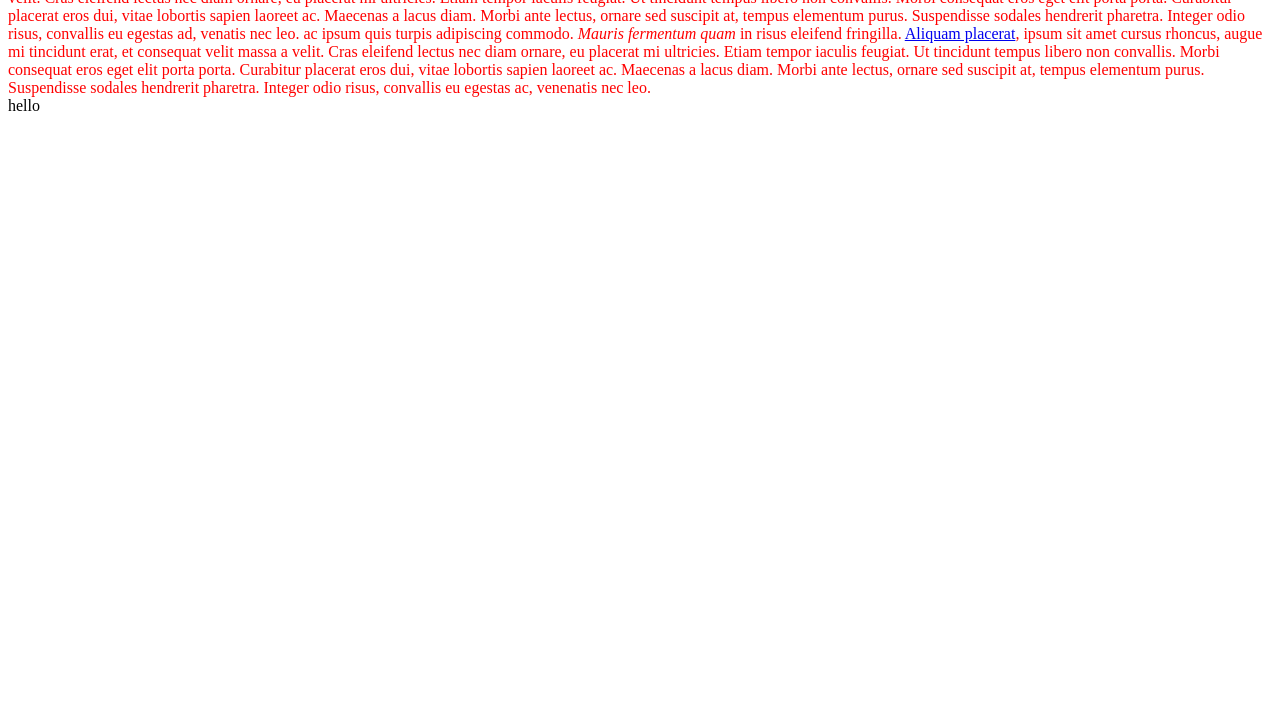
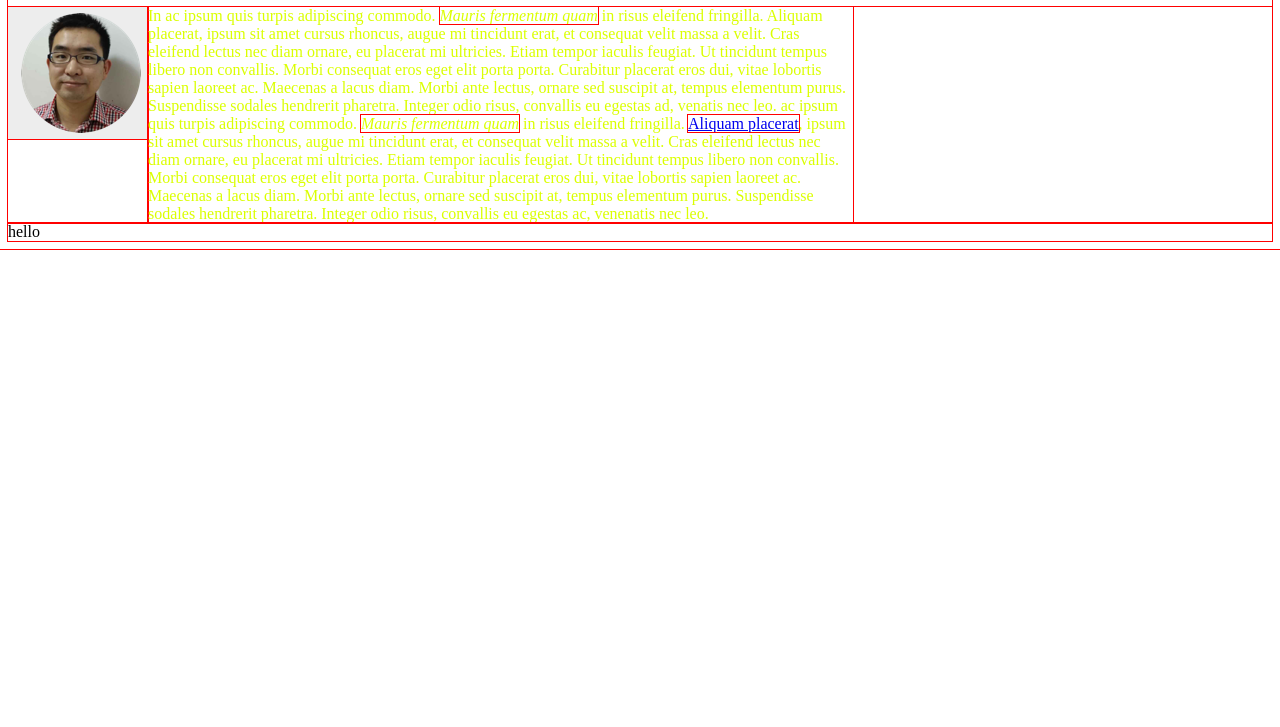
Before and after one commit to WeiliangXing/portfolio, a plain HTML site: page toplist/index.html in a window 1280 px wide. Shown: the part 73-800 px from the top of the page. Drawn offline with Linux system fonts and the light colour scheme.

Commit message:
add photo

```diff
--- a/toplist/index.html
+++ b/toplist/index.html
@@ -4,10 +4,13 @@
   <link rel="stylesheet" type="text/css" href="style.css">
 </head>
   <body>
-    <div class="title">My App</div>
+    <h1 class="title">My App</h1>
       <div class="app">
-          <div class="screenshot">image</div>
-          <div class="description">
+          <div class="image"><img src="../images/me.png" alt="me"></div>
+          <div class="description" style= "
+            width: 50%
+            height: 50%
+            ">
             In ac ipsum quis turpis adipiscing commodo. <em>Mauris fermentum quam</em> in risus eleifend fringilla. Aliquam placerat, ipsum sit amet cursus rhoncus, augue mi tincidunt erat, et consequat velit massa a velit. Cras eleifend lectus nec diam ornare, eu placerat mi ultricies. Etiam tempor iaculis feugiat. Ut tincidunt tempus libero non convallis. Morbi consequat eros eget elit porta porta. Curabitur placerat eros dui, vitae lobortis sapien laoreet ac. Maecenas a lacus diam. Morbi ante lectus, ornare sed suscipit at, tempus elementum purus. Suspendisse sodales hendrerit pharetra. Integer odio risus, convallis eu egestas ad, venatis nec leo. ac ipsum quis turpis adipiscing commodo. <em>Mauris fermentum quam</em> in risus eleifend fringilla. <a href="#">Aliquam placerat</a>, ipsum sit amet cursus rhoncus, augue mi tincidunt erat, et consequat velit massa a velit. Cras eleifend lectus nec diam ornare, eu placerat mi ultricies. Etiam tempor iaculis feugiat. Ut tincidunt tempus libero non convallis. Morbi consequat eros eget elit porta porta. Curabitur placerat eros dui, vitae lobortis sapien laoreet ac. Maecenas a lacus diam. Morbi ante lectus, ornare sed suscipit at, tempus elementum purus. Suspendisse sodales hendrerit pharetra. Integer odio risus, convallis eu egestas ac, venenatis nec leo.
           </div>
       </div>
--- a/toplist/style.css
+++ b/toplist/style.css
@@ -1,3 +1,23 @@
+
+* {
+  outline: 1px solid red !important;
+}
+* {
+  -webkit-box-sizing: border-box;
+  -moz-box-sizing: border-box;
+  -ms-box-sizing: border-box;
+  box-sizing: border-box;
+}
+.app{
+  display: flex;
+}
+.image{
+  max-width: 460px;
+}
 .description {
-  color:red;
+  max-width: 705px;
 }
+/*class*/
+.description {
+  color:#dbff00;
+}
```
Also changed, not shown: images/me.png (added).
